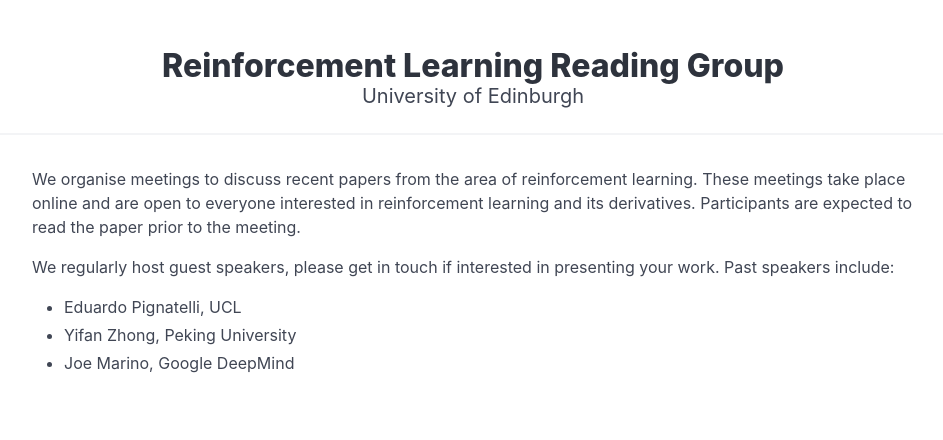
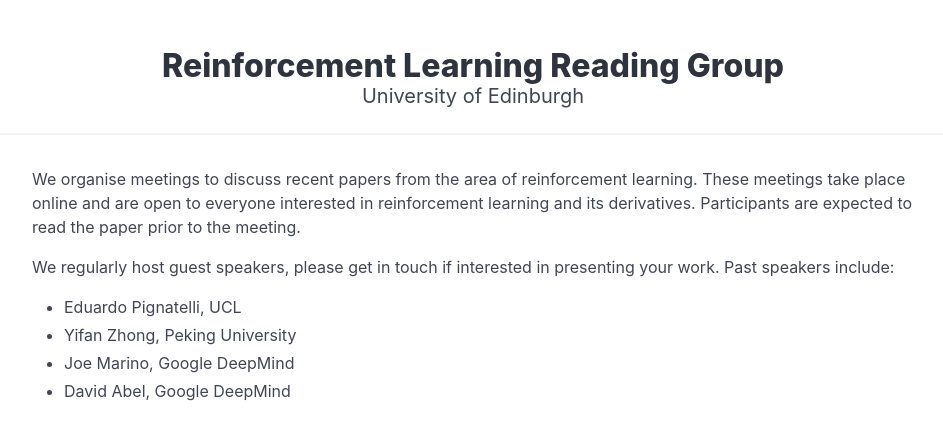
Before and after one commit to edinburgh-rl/edinburgh-rl.github.io, a Next.js app: page / in a window 1280 px wide. Shown: the top 440 px of the page, without its empty margins (167-1110 px from the left). Built offline with nearby package versions, Linux system fonts and the light colour scheme.

Commit message:
Added one record to trigger pipeline

```diff
--- a/app/page.tsx
+++ b/app/page.tsx
@@ -25,6 +25,7 @@
                 <li>Eduardo Pignatelli, UCL</li>
                 <li>Yifan Zhong, Peking University</li>
                 <li>Joe Marino, Google DeepMind</li>
+                <li>David Abel, Google DeepMind</li>
               </ul>
             </div>
           </div>
```
